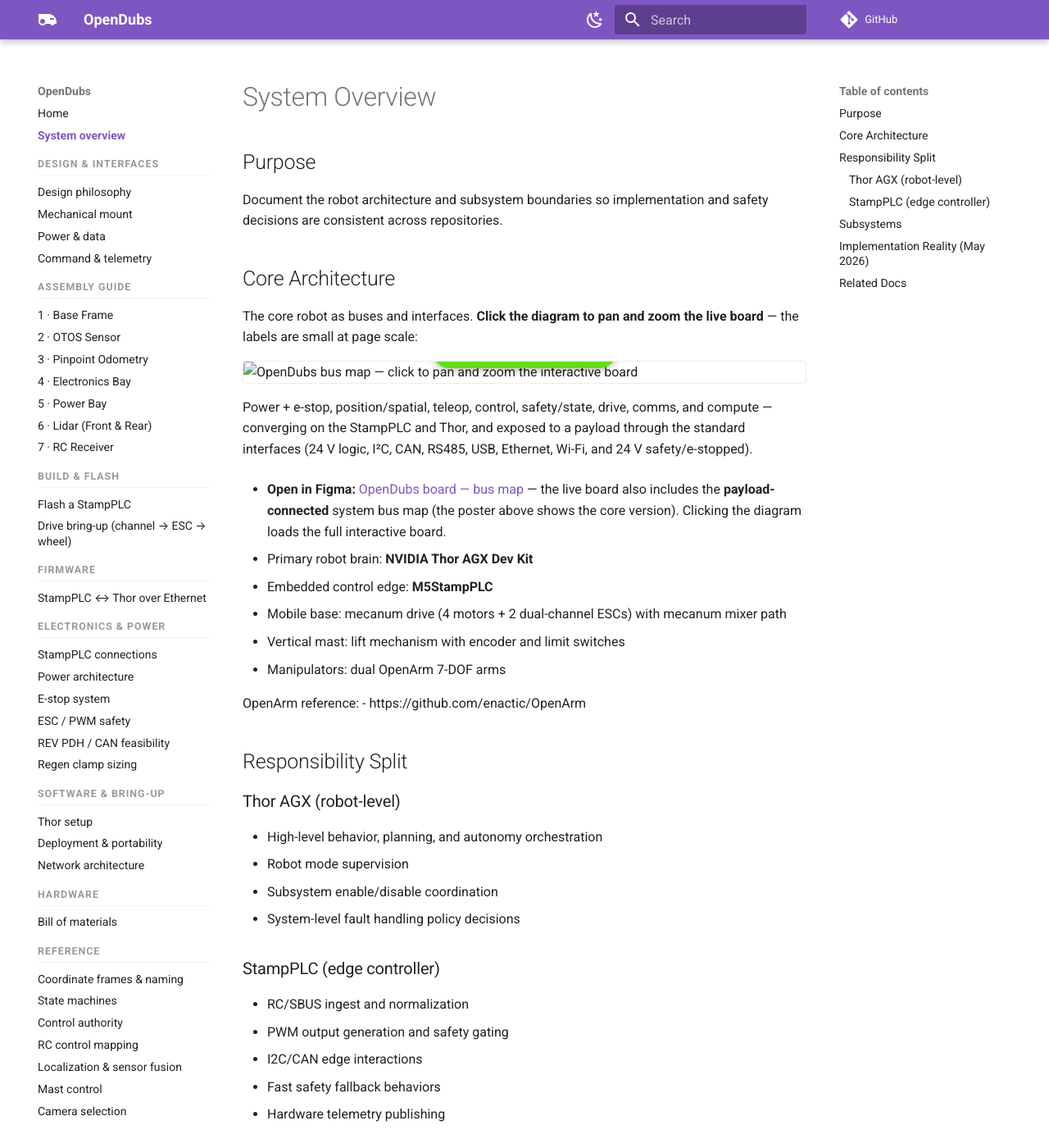
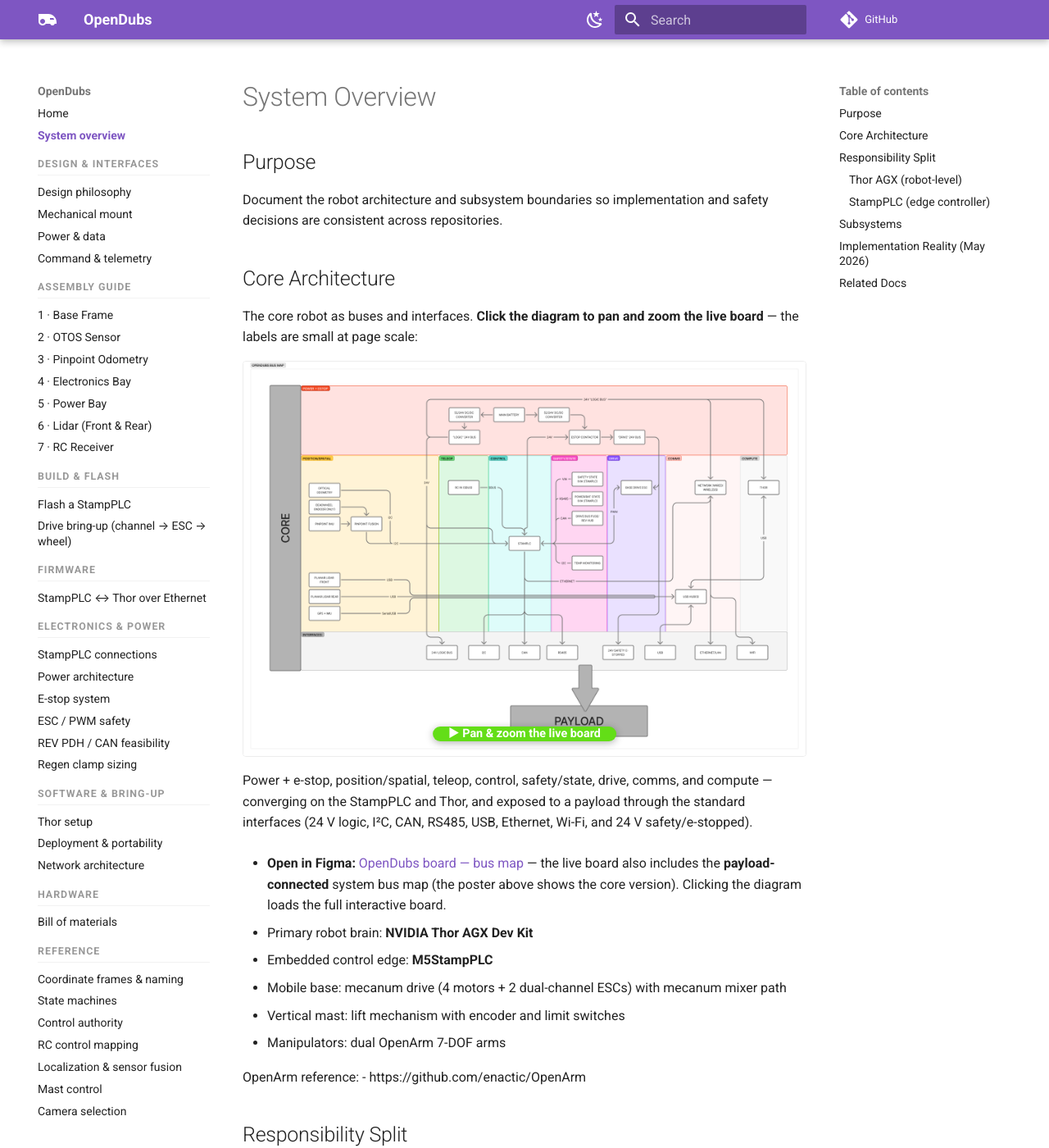
Before and after one commit to UW-Allen-School-Robotics/opendubs, an MkDocs documentation site: the page built from docs/system-overview.md, in a window 1280 px wide and 1400 px high. Shown: the whole window at 82% size. Built offline with MkDocs 1.6.1 and Material for MkDocs 9.7.7, drawn with Linux system fonts in a browser that asks for light colours; comment, search, counter and statistics services are not loaded.

Commit message:
fix: add missing goRAIL to base-frame BOM; fix embed-facade poster paths
- BOM: add 4x 1118-0024-0192 (1118 Series Open goRAIL, 192mm) to the base-frame
  Frame-structure group; regenerated (64 parts).
- Embed facade: the raw-HTML poster <img> used a source-relative path that mkdocs
  does NOT rewrite for directory URLs, so it 404'd → the broken-image "?" square.
  Switch the poster to a `markdown="1"` block + markdown image so mkdocs rewrites
  the path (../../assets on build pages, ../assets on top-level); add a p-margin
  reset for the paragraph the markdown block wraps around the image. Fixes both the
  Fusion CAD and the bus-map posters. Click-to-load embed unchanged.

Co-Authored-By: Claude Opus 4.8 <noreply@anthropic.com>

```diff
--- a/docs/stylesheets/extra.css
+++ b/docs/stylesheets/extra.css
@@ -57,6 +57,7 @@
   border-radius: 0.2rem;
 }
 .embed-facade img { display: block; width: 100%; height: auto; }
+.embed-facade p { margin: 0; line-height: 0; }   /* markdown="1" wraps the poster <img> in a <p> */
 .embed-facade__play {
   position: absolute;
   left: 50%;
--- a/docs/system-overview.md
+++ b/docs/system-overview.md
@@ -10,9 +10,9 @@ safety decisions are consistent across repositories.
 The core robot as buses and interfaces. **Click the diagram to pan and zoom the live board** — the
 labels are small at page scale:
 
-<div class="embed-facade" data-embed="https://embed.figma.com/board/LVbgJwMKO65TARF3m6v7I6/OpenDubs?node-id=21-995&embed-host=opendubs-docs" data-title="OpenDubs bus map (Figma)">
-  <img src="assets/diagrams/opendubs-bus-map.png" alt="OpenDubs bus map — click to pan and zoom the interactive board" loading="lazy">
-  <span class="embed-facade__play">▶ Pan &amp; zoom the live board</span>
+<div class="embed-facade" markdown="1" data-embed="https://embed.figma.com/board/LVbgJwMKO65TARF3m6v7I6/OpenDubs?node-id=21-995&embed-host=opendubs-docs" data-title="OpenDubs bus map (Figma)">
+![OpenDubs bus map — click to pan and zoom the interactive board](assets/diagrams/opendubs-bus-map.png)
+<span class="embed-facade__play">▶ Pan &amp; zoom the live board</span>
 </div>
 
 Power + e-stop, position/spatial, teleop, control, safety/state, drive, comms, and compute —
```
Also changed, not shown: 2 other files.
